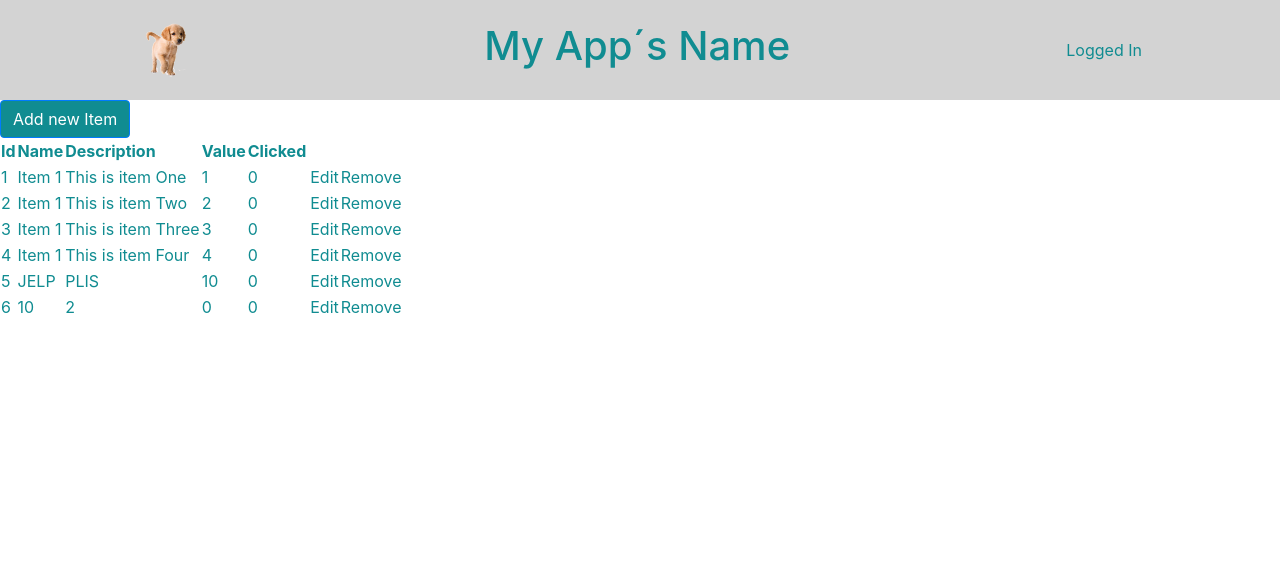
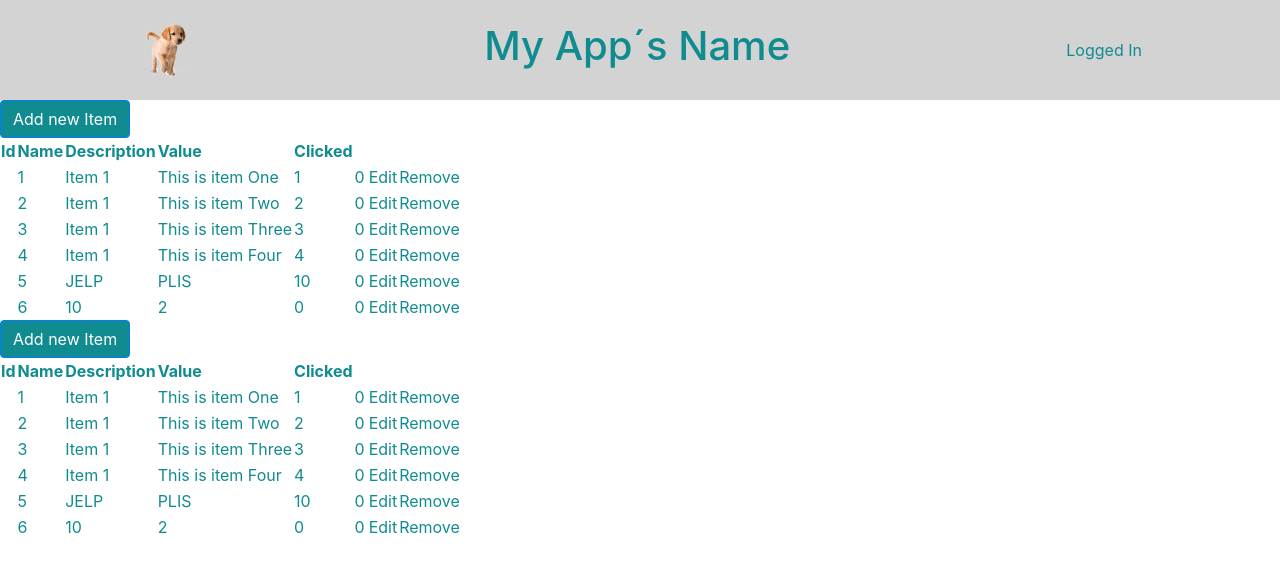
Before and after one commit to raquelsaave/reactTest, a React (Create React App) app: page /list/1 in a window 1280 px wide. Shown: the top 572 px of the page. Built offline with nearby package versions, Linux system fonts and the light colour scheme; data requests are answered from the project's data file.

Commit message:
Agregar el poder seleccionar item por Id

```diff
--- a/src/components/App.js
+++ b/src/components/App.js
@@ -29,6 +29,7 @@ function App() {
     {//Route no permite pasar propiedades directamente de los componentes, por lo que hacemos un arrow function
     }
     <Route path="/list" component={List} />
+    <Route extact path= "/list/:id" component={List} />
     </BrowserRouter>
   );
 }
--- a/src/components/List/Item/Item.jsx
+++ b/src/components/List/Item/Item.jsx
@@ -1,4 +1,5 @@
 import React, { Component } from 'react';
+import { withRouter } from 'react-router-dom'
 
 // Components
 import UpdateItem from '../UpdateItem/UpdateItem';
@@ -38,8 +39,10 @@ class Item extends Component {
 
   render() {
     const {id, name, description, value} = this.props;
+    const currentId = this.props.match.params.id;
     return (
       <tr onClick={this.increaseClick}>
+        <td>{currentId === id ? 'Selected': ''}</td>
         <td>{id}</td>
         <td>{name}</td>
         <td>{description}</td>
@@ -54,4 +57,4 @@ class Item extends Component {
   }
 }
 
-export default Item;
+export default withRouter(Item);
```
Also changed, not shown: src/components/List/UpdateItem/UpdateItem.jsx (line endings or trailing spaces).
